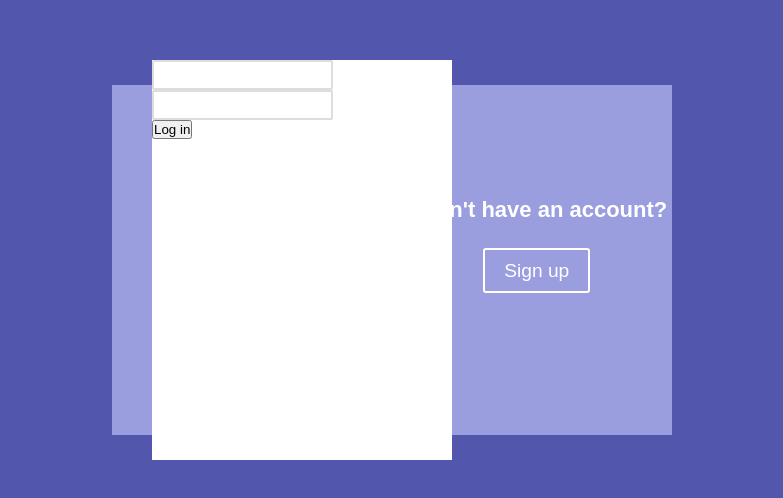
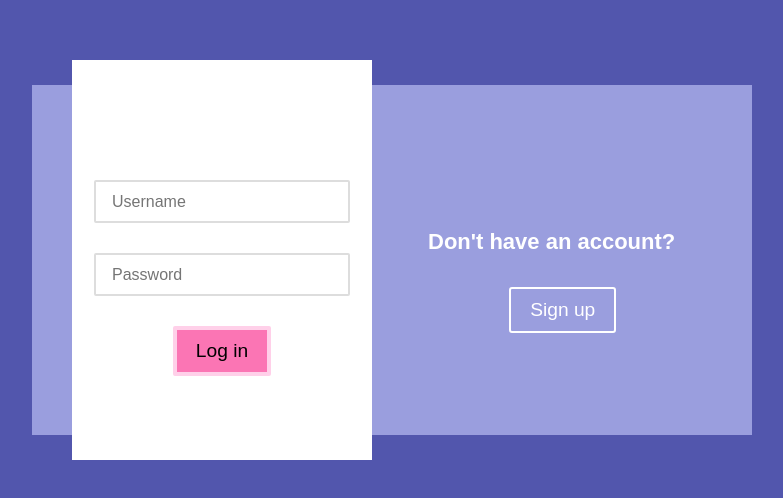
Before and after one commit to ArtemKaplenko/login-form, a plain HTML site: page index.html in a window 1280 px wide. Shown: the part 140-638 px from the top of the page, without its empty margins (208-991 px from the left). Drawn offline with Linux system fonts and the light colour scheme.

Commit message:
add style for button

```diff
--- a/index.html
+++ b/index.html
@@ -16,8 +16,8 @@
     </div>
     <div class="log-in">
       <form action="">
-        <input type="text" name="username" />
-        <input type="password" name="password" />
+        <input type="text" name="username" placeholder="Username" />
+        <input type="password" name="password" placeholder="Password" />
         <button class="log-btn">Log in</button>
       </form>
     </div>
--- a/style.css
+++ b/style.css
@@ -10,8 +10,8 @@ body {
 }
 
 main {
-  height: 50vh;
-  width: 70vh;
+  height: 100vh;
+  width: 90vh;
   margin: 200px auto;
   position: relative;
 }
@@ -27,7 +27,7 @@ main {
 }
 
 .sign-up {
-  max-width: 650px;
+  max-width: 800px;
   min-width: 420px;
   width: 100%;
   min-height: 80px;
@@ -49,7 +49,10 @@ input, button, form {
 input {
   border: 2px solid #dddddd;
   border-radius: 2px;
-  height: 30px;
+  height: 2.7em;
+  width: 16em;
+  font-size: 1em;
+  padding-left: 1em;
 }
 
 h2 {
@@ -75,10 +78,17 @@ h2 {
 
 form {
   height: 100%;
+  padding-top: 30%;
 }
 
+form>* {
+  margin: 10% auto;
+}
 
-
-form>input:first-child {
-  margin-top: 20px;
+.log-btn {
+  padding: 0.5em 1em;
+  font-size: 1.2em;
+  background-color: #FB75B4;
+  border: 4px solid #FFD0E9;
+  border-radius: 2px;
 }
```
